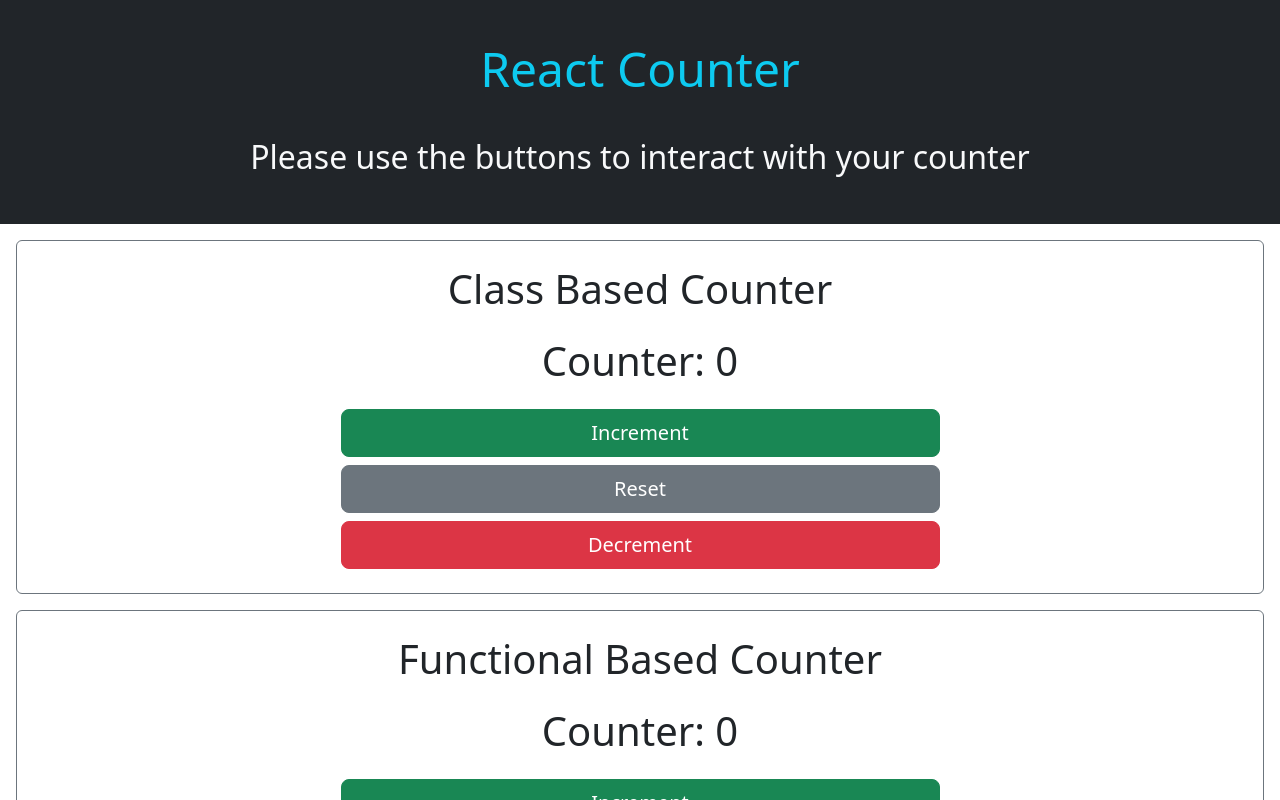
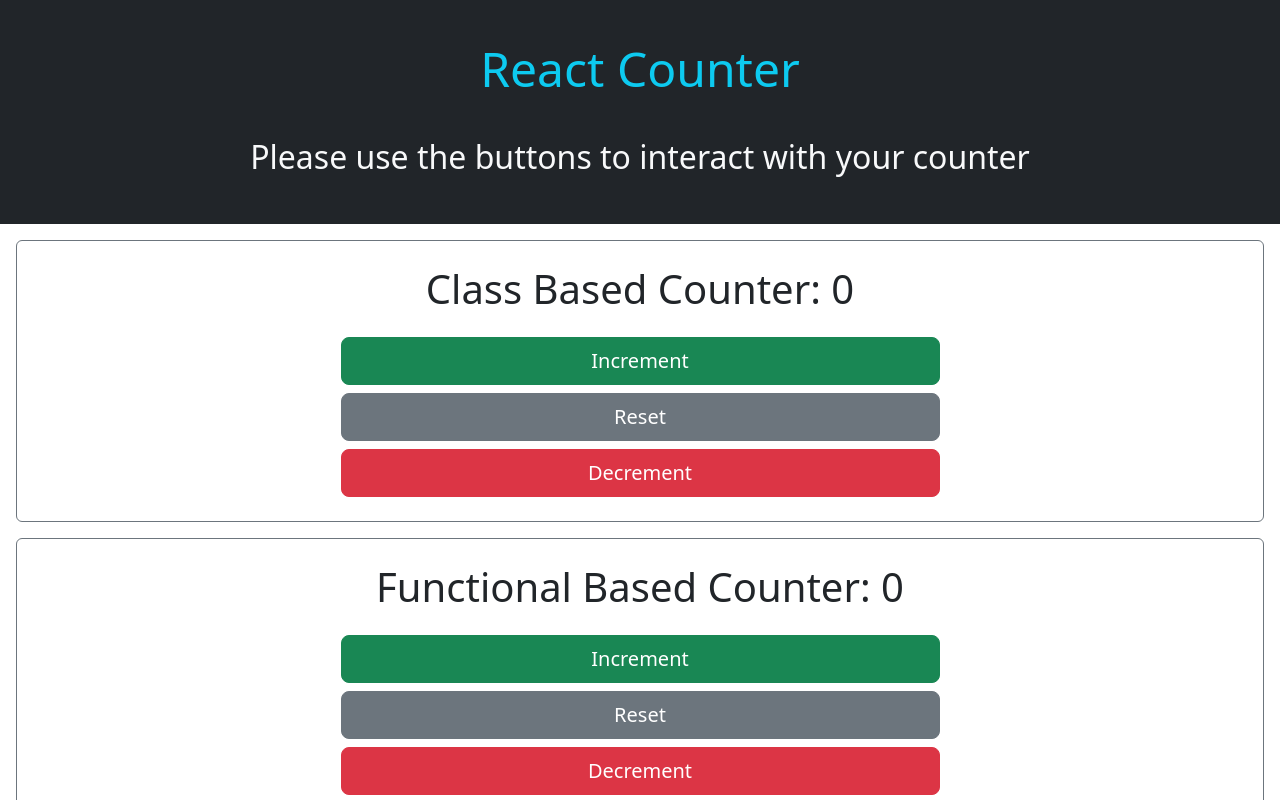
Before and after one commit to GreenCatInForest/counter-app, a React (Create React App) app: page / in a window 1280 px wide. Shown: the top 800 px of the page. Built offline with nearby package versions, Linux system fonts and the light colour scheme.

Commit message:
change counter titles

```diff
--- a/src/components/ClassBasedCounter.js
+++ b/src/components/ClassBasedCounter.js
@@ -28,10 +28,9 @@ export class ClassBasedCounter extends Component {
   render() {
     return (
       <div className="border border-secondary m-3 p-4 rounded">
-        <div className="text-center display-6 mb-4">Class Based Counter</div>
         <div className="text-center display-6 mb-4">
           {/* access the value from JavaScript set in this.state.count */}
-          Counter: {this.state.count}
+          Class Based Counter: {this.state.count}
         </div>
         <div className="d-grid gap-2 col-6 mx-auto">
           <button
--- a/src/components/HooksCounter.js
+++ b/src/components/HooksCounter.js
@@ -1,8 +1,9 @@
 export const HooksCounter = () => {
   return (
     <div className="border border-secondary m-3 p-4 rounded">
-      <div className="text-center display-6 mb-4">Functional Based Counter</div>
-      <div className="text-center display-6 mb-4">Counter: 0</div>
+      <div className="text-center display-6 mb-4">
+        Functional Based Counter: 0
+      </div>
       <div className="d-grid gap-2 col-6 mx-auto">
         <button className="btn btn-success btn-lg">Increment</button>
         <button className="btn btn-secondary btn-lg">Reset</button>
```
